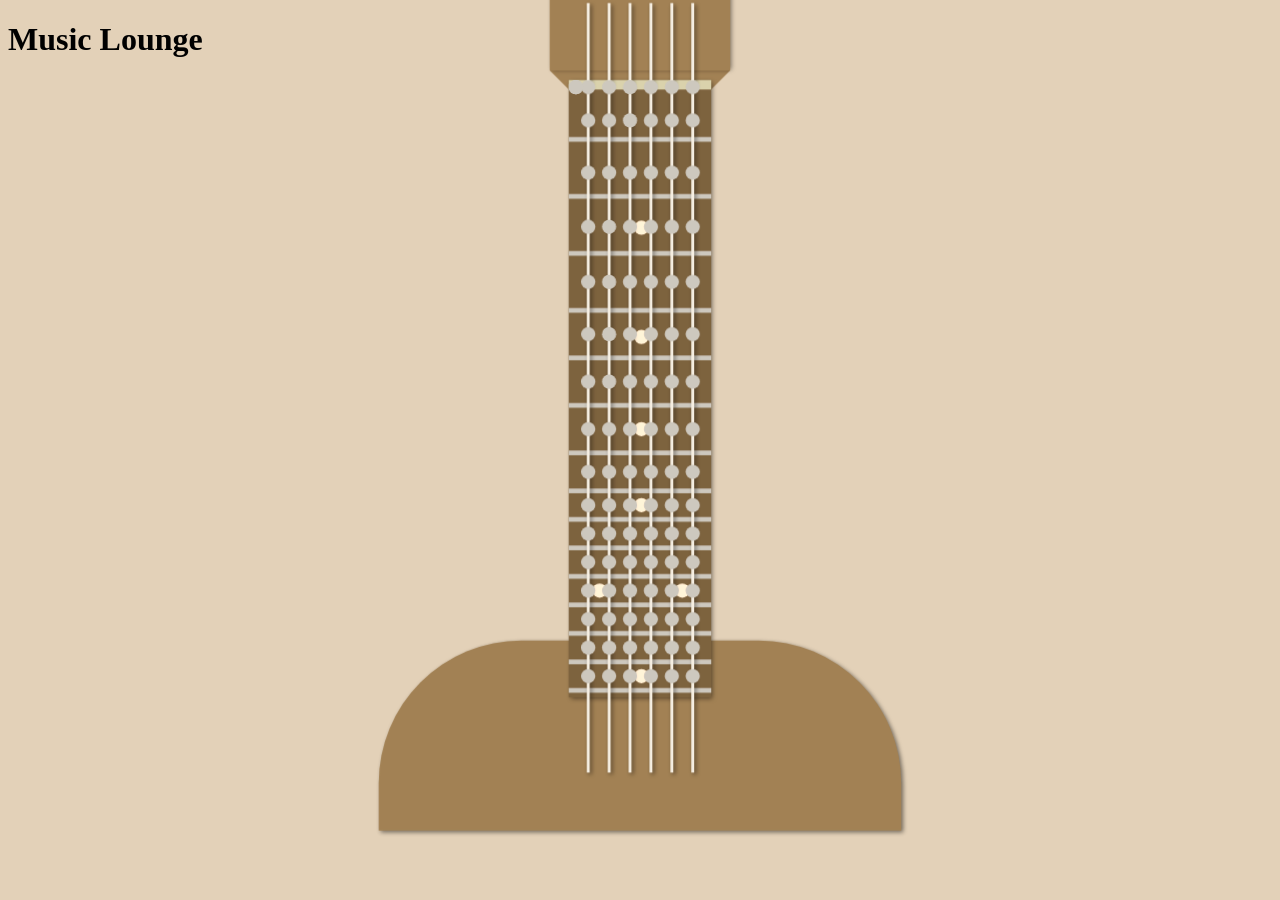
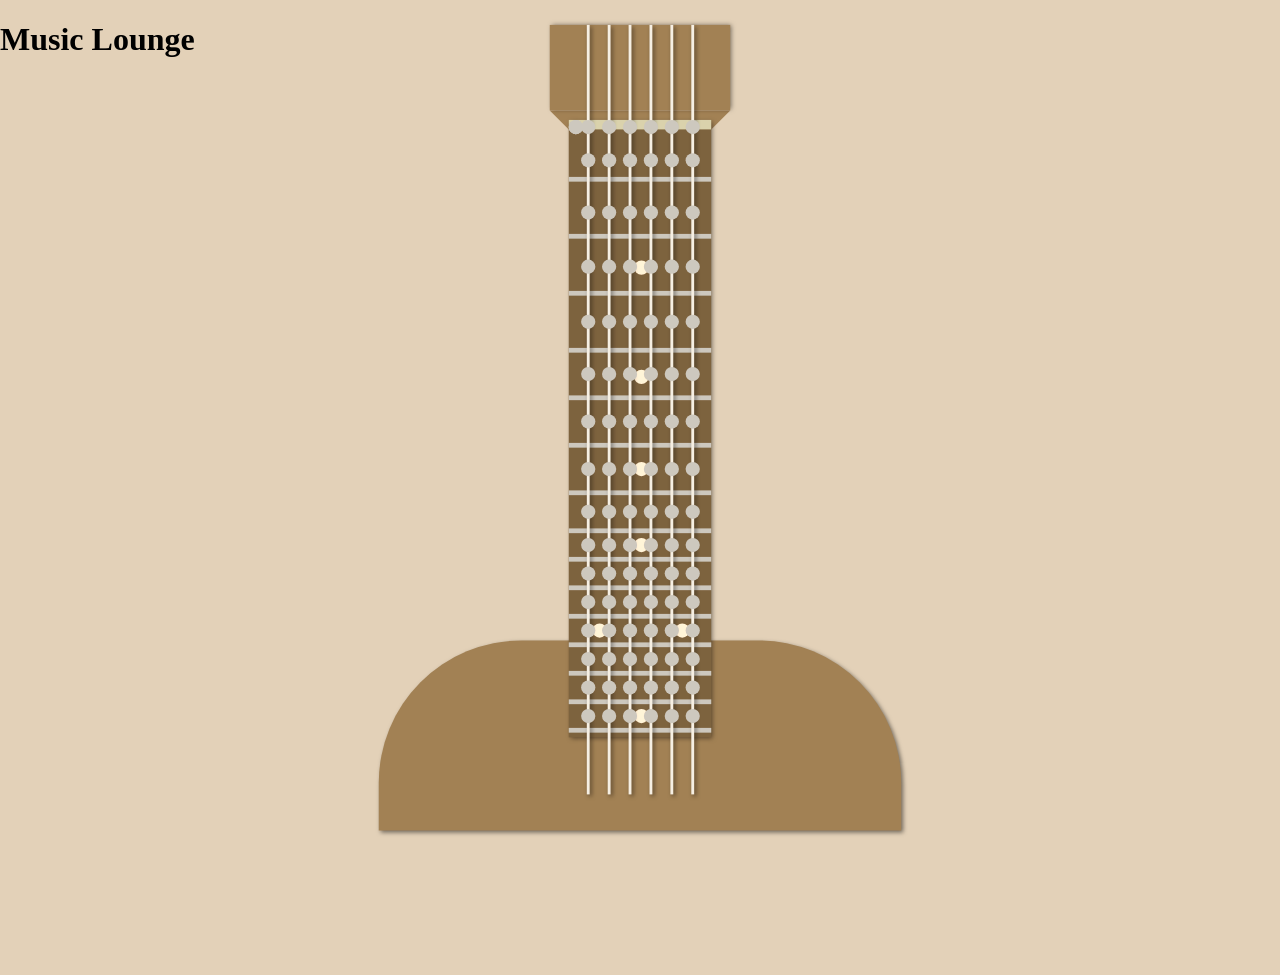

chord calculations work

--- a/styles.css
+++ b/styles.css
@@ -1,4 +1,12 @@
+html {
+    overflow: hidden;
+    height: 100%;
+}
+
 body {
+    margin: 0;
+    padding: 0;
+    height: 100%;
     background-color: #e3d1b8;
     filter: sepia(20%);
 }
@@ -9,6 +17,7 @@ body {
     transform: scale(0.95); /* Adjust as needed */
     transform-origin: top center;
     position: relative;
+    padding-top: 42px;
 }
 
 .headstock-triangle {
@@ -109,7 +118,7 @@ body {
     width: 3px;
     height: 810px;
     background-color: rgb(230, 230, 230);
-    transform: translate(0, -10%);
+    transform: translate(0, -100px);
     box-shadow: 2px 2px 5px rgba(0, 0, 0, 0.5);
   }
   
@@ -270,8 +279,9 @@ body {
     font-size: 100px;
     background-color: olive;
     text-align: center;
-    height: 25%;
+    height: auto;
     z-index: 10;
+    margin: 0;
   }
   
   @keyframes bounce {
